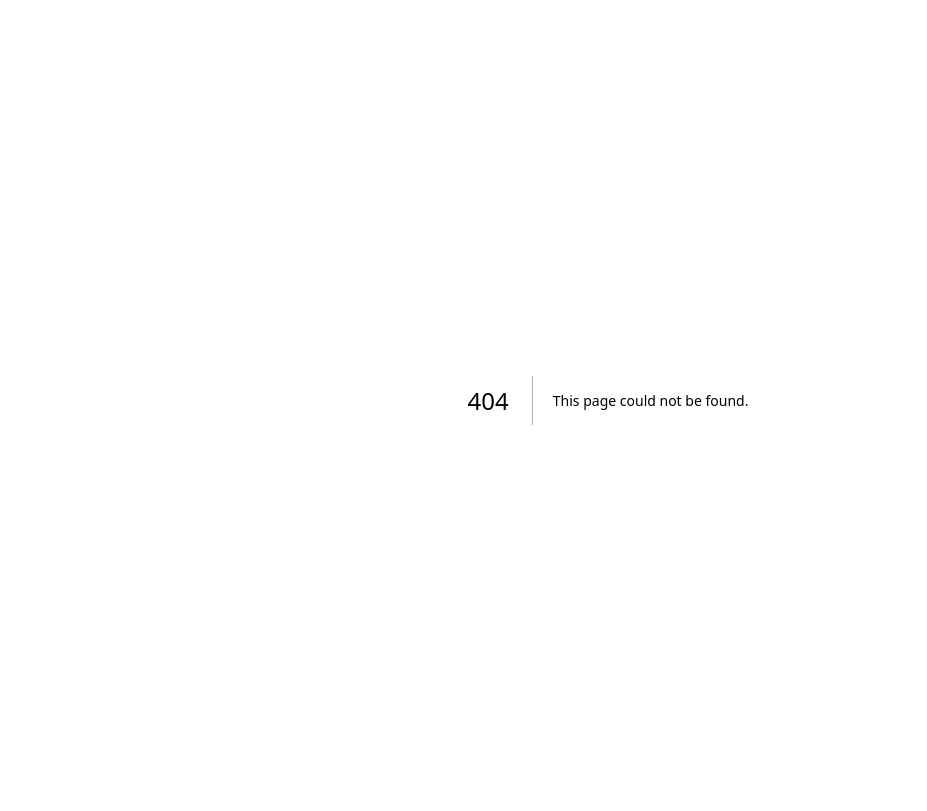
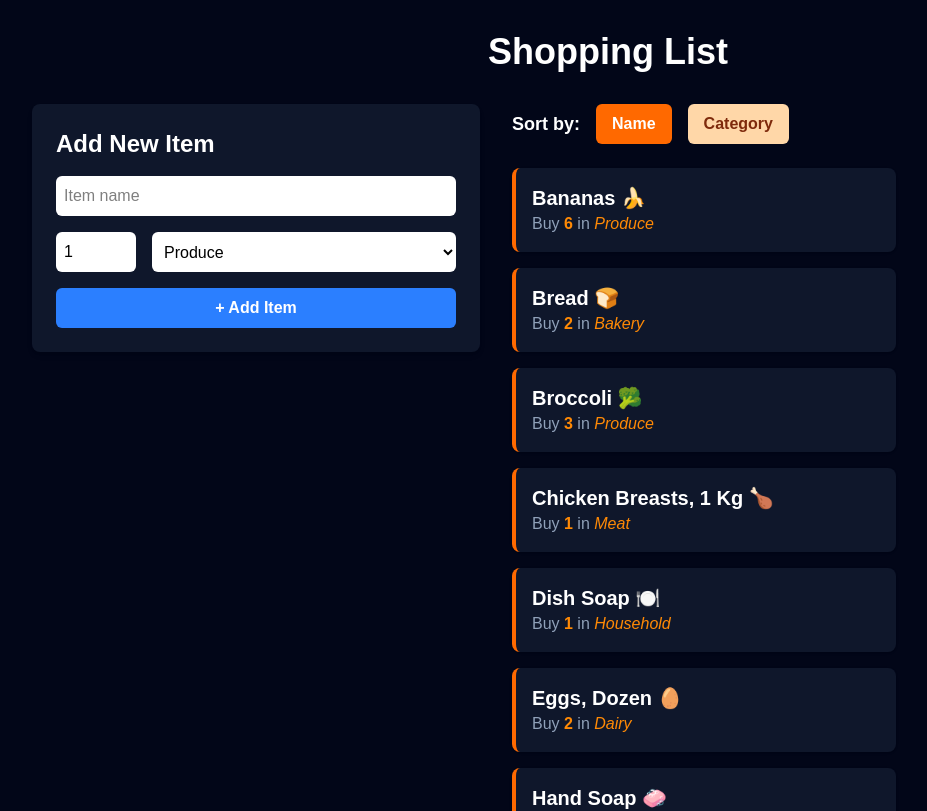
Before and after one commit to Vishavjeet-Singh-44/cprg306-assignments, a Next.js app: page /week-7 in a window 1280 px wide. Before the commit this address had no page. Shown: the top 811 px of the page, without its empty margins (32-959 px from the left). Built offline with nearby package versions, Linux system fonts and the light colour scheme.

Commit message:
completed week-6 (took much time)

```diff
--- a/app/page.js
+++ b/app/page.js
@@ -9,6 +9,7 @@ export default function Page() {
       <p><Link href="/week-4">Week 4 Assignment</Link></p>
       <p><Link href="/week-5">Week 5 Assignment</Link></p>
       <p><Link href="/week-6">Week 6 Assignment</Link></p>
+      <p><Link href="/week-7">Week 7 Assignment</Link></p>
     </main>
   );
 }
--- /dev/null
+++ b/app/week-7/NewItem.js
@@ -0,0 +1,72 @@
+"use client";
+import { useState } from "react";
+
+export default function NewItem({ onAddItem }) {
+  const [name, setName] = useState("");
+  const [quantity, setQuantity] = useState(1);
+  const [category, setCategory] = useState("produce");
+
+  const categories = ["produce", "dairy", "bakery", "meat", "frozen foods", "canned goods", "dry goods", "beverages", "snacks", "household", "other"];
+
+  const handleSubmit = (e) => {
+    e.preventDefault();
+
+    // Generate a simple random ID
+    const id = Math.random().toString(36).substring(2, 9);
+
+    // Create the new item object
+    const newItem = { id, name, quantity, category };
+
+    // Pass the object to the parent component
+    onAddItem(newItem);
+
+    // Reset the form state
+    setName("");
+    setQuantity(1);
+    setCategory("produce");
+  };
+
+  return (
+    <div className="bg-slate-900 p-6 rounded-lg shadow-md w-full">
+      <h2 className="text-2xl font-bold text-white mb-4">Add New Item</h2>
+      <form onSubmit={handleSubmit}>
+        <div className="mb-4">
+          <input
+            type="text"
+            placeholder="Item name"
+            required
+            value={name}
+            onChange={(e) => setName(e.target.value)}
+            className="w-full p-2 rounded-md bg-white text-black focus:outline-none focus:ring-2 focus:ring-blue-500"
+          />
+        </div>
+        <div className="flex gap-4 mb-4">
+          <input
+            type="number"
+            min="1"
+            max="99"
+            required
+            value={quantity}
+            onChange={(e) => setQuantity(Number(e.target.value))}
+            className="w-20 p-2 rounded-md bg-white text-black focus:outline-none focus:ring-2 focus:ring-blue-500"
+          />
+          <select
+            value={category}
+            onChange={(e) => setCategory(e.target.value)}
+            className="flex-1 p-2 rounded-md bg-white text-black focus:outline-none focus:ring-2 focus:ring-blue-500 capitalize"
+          >
+            {categories.map((cat) => (
+              <option key={cat} value={cat}>{cat}</option>
+            ))}
+          </select>
+        </div>
+        <button
+          type="submit"
+          className="w-full bg-blue-500 text-white font-bold py-2 px-4 rounded-md hover:bg-blue-600 transition duration-200"
+        >
+          + Add Item
+        </button>
+      </form>
+    </div>
+  );
+}
--- /dev/null
+++ b/app/week-7/item-list.js
@@ -0,0 +1,48 @@
+"use client";
+import { useState } from "react";
+import Item from "./item";
+
+export default function ItemList({ items }) {
+  const [sortBy, setSortBy] = useState("name");
+
+  // IMMUTABILITY: Use [...items] to create a copy before sorting
+  const sortedItems = [...items].sort((a, b) => {
+    if (sortBy === "name") {
+      return a.name.localeCompare(b.name);
+    }
+    if (sortBy === "category") {
+      return a.category.localeCompare(b.category);
+    }
+    return 0;
+  });
+
+  return (
+    <div>
+      <div className="flex items-center gap-4 mb-6">
+        <span className="text-white font-bold text-lg">Sort by:</span>
+        <button
+          onClick={() => setSortBy("name")}
+          className={`px-4 py-2 rounded-md font-bold transition-colors ${
+            sortBy === "name" ? "bg-orange-500 text-white" : "bg-orange-200 text-orange-900 hover:bg-orange-300"
+          }`}
+        >
+          Name
+        </button>
+        <button
+          onClick={() => setSortBy("category")}
+          className={`px-4 py-2 rounded-md font-bold transition-colors ${
+            sortBy === "category" ? "bg-orange-500 text-white" : "bg-orange-200 text-orange-900 hover:bg-orange-300"
+          }`}
+        >
+          Category
+        </button>
+      </div>
+
+      <ul className="space-y-4">
+        {sortedItems.map((item) => (
+          <Item key={item.id} {...item} />
+        ))}
+      </ul>
+    </div>
+  );
+}
--- /dev/null
+++ b/app/week-7/item.js
@@ -0,0 +1,10 @@
+export default function Item({ name, quantity, category }) {
+  return (
+    <li className="p-4 bg-slate-900 rounded-lg shadow-sm border-l-4 border-orange-500 max-w-sm">
+      <h2 className="text-xl font-bold text-white capitalize">{name}</h2>
+      <p className="text-slate-400">
+        Buy <span className="text-orange-400 font-bold">{quantity}</span> in <span className="capitalize text-orange-400 italic">{category}</span>
+      </p>
+    </li>
+  );
+}
--- /dev/null
+++ b/app/week-7/items.json
@@ -0,0 +1,74 @@
+[
+  {
+    "id": "1h2GJKH12gkHG31h1H",
+    "name": "milk, 4 L 🥛",
+    "quantity": 1,
+    "category": "dairy"
+  },
+  {
+    "id": "2KJH3k2j3H1k2J3K1H",
+    "name": "bread 🍞",
+    "quantity": 2,
+    "category": "bakery"
+  },
+  {
+    "id": "3h2KJH3k2j3H1k2J3",
+    "name": "eggs, dozen 🥚",
+    "quantity": 2,
+    "category": "dairy"
+  },
+  {
+    "id": "4k2J3K1H2GJKH12gk",
+    "name": "bananas 🍌",
+    "quantity": 6,
+    "category": "produce"
+  },
+  {
+    "id": "5H1h1H2KJH3k2j3H",
+    "name": "broccoli 🥦",
+    "quantity": 3,
+    "category": "produce"
+  },
+  {
+    "id": "6H1k2J3K1H2GJKH1",
+    "name": "chicken breasts, 1 kg 🍗",
+    "quantity": 1,
+    "category": "meat"
+  },
+  {
+    "id": "7gkHG31h1H2KJH3k",
+    "name": "pasta sauce 🍝",
+    "quantity": 3,
+    "category": "canned goods"
+  },
+  {
+    "id": "8j3H1k2J3K1H2GJK",
+    "name": "spaghetti, 454 g 🍝",
+    "quantity": 2,
+    "category": "dry goods"
+  },
+  {
+    "id": "9H12gkHG31h1H2KJ",
+    "name": "toilet paper, 12 pack 🧻",
+    "quantity": 1,
+    "category": "household"
+  },
+  {
+    "id": "10H3k2j3H1k2J3K1",
+    "name": "paper towels, 6 pack",
+    "quantity": 1,
+    "category": "household"
+  },
+  {
+    "id": "11k2J3K1H2GJKH12",
+    "name": "dish soap 🍽️",
+    "quantity": 1,
+    "category": "household"
+  },
+  {
+    "id": "12GJKH12gkHG31h1",
+    "name": "hand soap 🧼",
+    "quantity": 4,
+    "category": "household"
+  }
+]
--- /dev/null
+++ b/app/week-7/page.js
@@ -0,0 +1,64 @@
+"use client";
+
+import { useState } from "react";
+import NewItem from "./NewItem";
+import ItemList from "./item-list";
+import itemsData from "./items.json";
+
+export default function Page() {
+  // Initializing state with JSON data
+  const [items, setItems] = useState(itemsData);
+
+  // IMMUTABILITY: Creating a new array using the spread operator
+  const handleAddItem = (newItem) => {
+    setItems((prevItems) => [...prevItems, newItem]);
+  };
+
+  return (
+    <main className="bg-slate-950 p-8 min-h-screen">
+      <h1 className="text-4xl font-bold text-white mb-8 text-center">Shopping List</h1>
+
+      {/* Layout: Form on the left, List on the right on full vertical screen */}
+      <div className="flex flex-col md:flex-row gap-8 justify-center max-w-6xl mx-auto">
+        <div className="flex-1 max-w-md">
+          <NewItem onAddItem={handleAddItem} />
+        </div>
+        <div className="flex-1">
+          <ItemList items={items} />
+        </div>
+      </div>
+      {/* Wireframe */}
+      <section className="mt-16 p-4 border-t border-gray-600 max-w-4xl mx-auto font-mono">
+        <h2 className="text-lg text-gray-400 mb-4 text-center">Wireframe</h2>
+
+        {/* Main Layout Container */}
+        <div className="flex flex-col md:flex-row gap-4 border-2 border-dashed border-gray-600 p-4">
+
+          {/* Form Placeholder */}
+          <div className="flex-1 border border-gray-600 p-4 flex flex-col gap-2">
+            <div className="text-gray-500 mb-2">NewItem Form</div>
+            <div className="border border-gray-700 h-8 flex items-center px-2 text-xs text-gray-500">Name Input</div>
+            <div className="flex gap-2">
+              <div className="border border-gray-700 h-8 w-1/3 flex items-center px-2 text-xs text-gray-500">Qty</div>
+              <div className="border border-gray-700 h-8 w-2/3 flex items-center px-2 text-xs text-gray-500">Category Select</div>
+            </div>
+            <div className="border border-gray-500 h-8 mt-2 flex items-center justify-center text-xs text-gray-400">Add Button</div>
+          </div>
+
+          {/* List Placeholder */}
+          <div className="flex-[2] border border-gray-600 p-4 flex flex-col gap-2">
+            <div className="text-gray-500 mb-2">ItemList</div>
+            <div className="flex gap-2 mb-2">
+              <div className="border border-gray-700 h-6 w-20 flex items-center justify-center text-xs text-gray-500">Sort Button</div>
+              <div className="border border-gray-700 h-6 w-20 flex items-center justify-center text-xs text-gray-500">Sort Button</div>
+            </div>
+            <div className="border border-gray-700 h-10 flex items-center px-2 text-xs text-gray-500">Item Component</div>
+            <div className="border border-gray-700 h-10 flex items-center px-2 text-xs text-gray-500">Item Component</div>
+            <div className="border border-gray-700 h-10 flex items-center px-2 text-xs text-gray-500">Item Component</div>
+          </div>
+
+        </div>
+      </section>
+    </main>
+  );
+}
```
